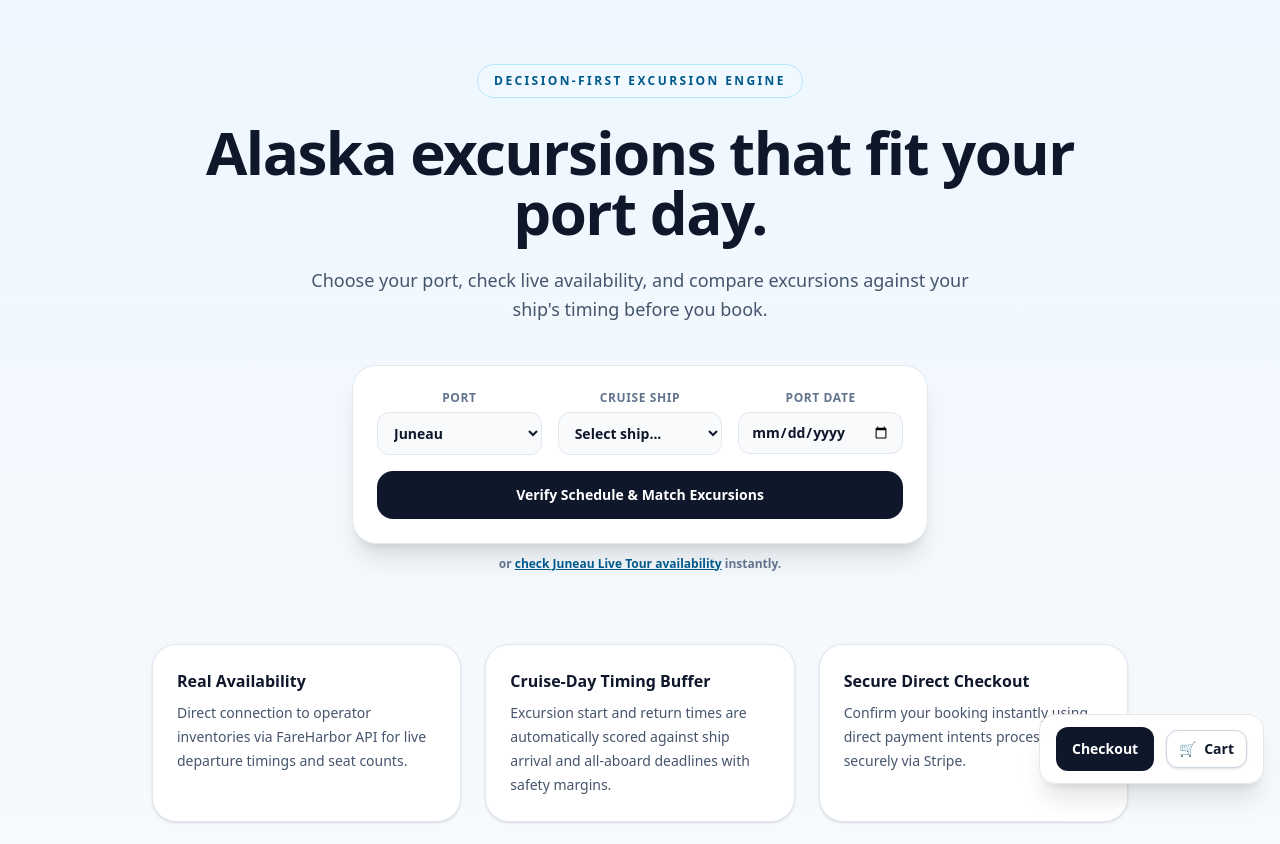
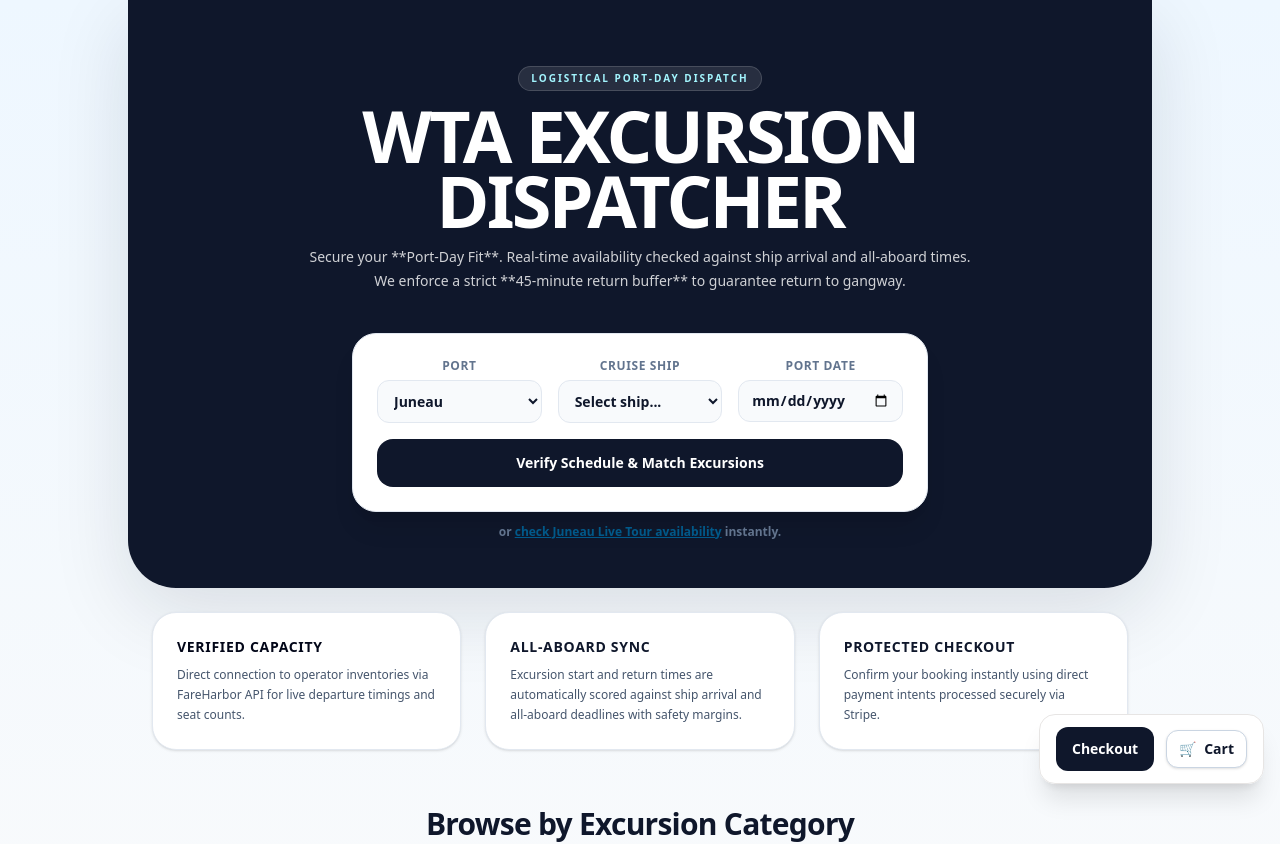
Before and after one commit to erichroeseler123-bot/wta-renderer, a Next.js app: page / in a window 1280 px wide. Shown: the top 844 px of the page. Built offline with nearby package versions, Linux system fonts and the light colour scheme.

Commit message:
feat: implement port dispatcher voice and structural text economy

```diff
--- a/app/categories/[slug]/page.tsx
+++ b/app/categories/[slug]/page.tsx
@@ -249,16 +249,16 @@ export default async function CategoryPage({
       />
 
       {/* Hero section */}
-      <section className="relative bg-slate-900 text-white py-16 px-6 sm:px-8">
+      <section className="relative bg-slate-900 text-white py-12 px-6 sm:px-8">
         <div className="mx-auto max-w-5xl">
-          <div className="inline-flex rounded-full border border-white/15 bg-white/10 px-4 py-2 text-[11px] font-black uppercase tracking-[0.22em] text-cyan-100">
+          <div className="inline-flex rounded-full border border-white/15 bg-white/10 px-3 py-1 text-[10px] font-black uppercase tracking-[0.22em] text-cyan-200">
             {config.title}
           </div>
-          <h1 className="mt-4 text-4xl font-black tracking-tight sm:text-5xl">
+          <h1 className="mt-3 text-3xl font-black tracking-tight sm:text-4xl">
             {config.headline}
           </h1>
-          <p className="mt-4 text-sm leading-7 text-white/80 sm:text-[15px] max-w-3xl">
-            {config.intro}
+          <p className="mt-2 text-sm text-white/80 max-w-2xl">
+            Match {config.title.toLowerCase()} slots to your port day. Real-time availability verified. Strict return buffer rules enforced.
           </p>
         </div>
       </section>
@@ -345,14 +345,14 @@ export default async function CategoryPage({
         {/* Timing Problem Card */}
         <section className="mt-8 rounded-[2rem] border border-slate-200 bg-white p-6 shadow-[0_18px_60px_rgba(15,23,42,0.08)] sm:p-8">
           <h2 className="text-xl font-black tracking-tight text-slate-955 sm:text-2xl">
-            The Port-Day Decision Challenge
+            All-Aboard Sync Mappings
           </h2>
           <p className="mt-4 text-sm leading-7 text-slate-655">
             {config.problem}
           </p>
           <div className="mt-6 rounded-2xl border border-sky-100 bg-sky-50 px-5 py-4">
             <h3 className="text-xs font-black uppercase tracking-[0.16em] text-sky-700">
-              Timing Guidance
+              Dispatcher Buffer Rule
             </h3>
             <p className="mt-2 text-sm leading-6 text-slate-700">
               {config.guidance}
--- a/app/page.tsx
+++ b/app/page.tsx
@@ -24,16 +24,18 @@ export default function HomePage() {
   return (
     <main className="min-h-screen bg-[linear-gradient(180deg,#eef7ff_0%,#f8fafc_42%,#ffffff_100%)] text-slate-900">
       {/* Hero Section */}
-      <section className="mx-auto max-w-5xl px-4 pt-12 pb-8 sm:px-6 sm:pt-16 sm:pb-12 text-center space-y-6">
-        <div className="inline-flex rounded-full border border-sky-200 bg-sky-50 px-4 py-2 text-xs font-black uppercase tracking-[0.2em] text-sky-800">
-          Decision-First Excursion Engine
+      <section className="mx-auto max-w-5xl px-4 pt-12 pb-8 sm:px-6 sm:pt-16 sm:pb-12 text-center space-y-6 bg-slate-900 text-white rounded-b-[3rem] shadow-[0_24px_80px_rgba(15,23,42,0.12)]">
+        <div className="mx-auto max-w-5xl space-y-3">
+          <div className="inline-flex rounded-full border border-white/15 bg-white/10 px-3 py-1 text-[10px] font-black uppercase tracking-[0.2em] text-cyan-200">
+            Logistical Port-Day Dispatch
+          </div>
+          <h1 className="text-4xl font-black uppercase leading-[0.9] tracking-[-0.04em] sm:text-6xl md:text-7xl text-white">
+            WTA Excursion Dispatcher
+          </h1>
+          <p className="text-sm leading-6 text-white/80 max-w-2xl mx-auto">
+            Secure your **Port-Day Fit**. Real-time availability checked against ship arrival and all-aboard times. We enforce a strict **45-minute return buffer** to guarantee return to gangway.
+          </p>
         </div>
-        <h1 className="text-4xl font-black tracking-tight text-slate-900 sm:text-6xl max-w-4xl mx-auto leading-none">
-          Alaska excursions that fit your port day.
-        </h1>
-        <p className="text-base sm:text-lg text-slate-600 max-w-2xl mx-auto leading-relaxed">
-          Choose your port, check live availability, and compare excursions against your ship's timing before you book.
-        </p>
 
         {/* Dynamic Scheduler Form */}
         <div className="pt-4">
@@ -48,20 +50,20 @@ export default function HomePage() {
       <section className="mx-auto max-w-5xl px-4 py-6 sm:px-6">
         <div className="grid gap-6 md:grid-cols-3">
           <div className="rounded-3xl border border-slate-200 bg-white p-6 shadow-sm">
-            <h3 className="text-base font-black text-slate-900">Real Availability</h3>
-            <p className="mt-2 text-sm leading-6 text-slate-600">
+            <h3 className="text-sm font-black text-slate-950 uppercase tracking-wider">Verified Capacity</h3>
+            <p className="mt-2 text-xs leading-5 text-slate-600">
               Direct connection to operator inventories via FareHarbor API for live departure timings and seat counts.
             </p>
           </div>
           <div className="rounded-3xl border border-slate-200 bg-white p-6 shadow-sm">
-            <h3 className="text-base font-black text-slate-900">Cruise-Day Timing Buffer</h3>
-            <p className="mt-2 text-sm leading-6 text-slate-600">
+            <h3 className="text-sm font-black text-slate-955 uppercase tracking-wider">All-Aboard Sync</h3>
+            <p className="mt-2 text-xs leading-5 text-slate-600">
               Excursion start and return times are automatically scored against ship arrival and all-aboard deadlines with safety margins.
             </p>
           </div>
           <div className="rounded-3xl border border-slate-200 bg-white p-6 shadow-sm">
-            <h3 className="text-base font-black text-slate-900">Secure Direct Checkout</h3>
-            <p className="mt-2 text-sm leading-6 text-slate-600">
+            <h3 className="text-sm font-black text-slate-955 uppercase tracking-wider">Protected Checkout</h3>
+            <p className="mt-2 text-xs leading-5 text-slate-600">
               Confirm your booking instantly using direct payment intents processed securely via Stripe.
             </p>
           </div>
--- a/app/ports/[slug]/page.tsx
+++ b/app/ports/[slug]/page.tsx
@@ -200,8 +200,8 @@ export default async function PortPage({
             <h1 className="mt-4 text-4xl font-black tracking-tight sm:text-5xl">
               {portTitle} Shore Excursions
             </h1>
-            <p className="mt-4 text-sm leading-7 text-white/82 sm:text-[15px]">
-              Decision-first excursion routing. Review safety buffers, check live calendars, and match excursions to your ship's schedule in {portTitle}.
+            <p className="mt-2 text-sm text-white/80 max-w-2xl mx-auto">
+              **Port-Day Fit** checks. Real-time availability verified against ship arrival and all-aboard deadlines. Strict **45-minute return buffer** enforced.
             </p>
           </div>
         </section>
@@ -209,28 +209,30 @@ export default async function PortPage({
         {/* Cruise Day timing helper panel */}
         {cruiseShip && shipWindowResolved ? (
           <section className="mt-6 rounded-[2rem] border border-sky-200 bg-sky-50/50 p-6 shadow-sm">
-            <h3 className="text-sm font-black uppercase tracking-wider text-sky-800">
-              Cruise Day Schedule Resolved
+            <h3 className="text-xs font-black uppercase tracking-[0.16em] text-sky-850">
+              All-Aboard Sync Resolved
             </h3>
-            <p className="mt-2 text-sm leading-6 text-slate-700">
-              <strong>{cruiseShip}</strong> is scheduled in {portTitle} from <strong>{shipArrivalResolved}</strong> to <strong>{shipDepartureResolved}</strong> ({shipWindowResolved}).
-              All excursions should depart at least 45 minutes after arrival and return at least 45 minutes before the ship's all-aboard time.
+            <p className="mt-2 text-xs leading-5 text-slate-700">
+              **{cruiseShip}** is scheduled in {portTitle}: **{shipArrivalResolved} - {shipDepartureResolved}** ({shipWindowResolved}).
+              Required return safety margin is **45+ minutes** prior to ship's scheduled all-aboard time.
             </p>
           </section>
         ) : (
           <section className="mt-6 rounded-[2rem] border border-slate-200 bg-slate-50 p-6 shadow-sm">
-            <h3 className="text-sm font-black uppercase tracking-wider text-slate-700">
-              Confirm Your Ship Timing
+            <h3 className="text-xs font-black uppercase tracking-[0.16em] text-slate-700">
+              All-Aboard Sync Required
             </h3>
-            <p className="mt-2 text-sm leading-6 text-slate-600">
-              Enter or confirm your ship timing before relying on this fit. Excursions should leave a 45-minute return buffer before your ship's all-aboard time. You can browse specific timing guidelines for ships like the <Link href="/ships/celebrity-edge" className="font-bold underline">Celebrity Edge</Link> or <Link href="/ships/norwegian-bliss" className="font-bold underline">Norwegian Bliss</Link> in our <Link href="/ships" className="font-bold underline">cruise ship planners directory</Link>.
+            <p className="mt-2 text-xs leading-5 text-slate-600">
+              Confirm ship timings to calculate **Port-Day Fit**. Excursions must leave a **45-minute return buffer** before ship's all-aboard time. Read ship-specific guides for <Link href="/ships/celebrity-edge" className="font-bold underline">Celebrity Edge</Link> or <Link href="/ships/norwegian-bliss" className="font-bold underline">Norwegian Bliss</Link> in our <Link href="/ships" className="font-bold underline">planners directory</Link>.
             </p>
           </section>
-        )}        {/* Juneau Excursion Categories */}
+        )}
+
+        {/* Juneau Excursion Categories */}
         {slug === "juneau" && (
           <section className="mt-8">
             <div className="border-b border-slate-200 pb-3">
-              <h2 className="text-2xl font-black tracking-tight text-slate-950">Excursion Categories in Juneau</h2>
+              <h2 className="text-2xl font-black tracking-tight text-slate-955">Excursion Categories in Juneau</h2>
             </div>
             <div className="mt-6 grid gap-4 sm:grid-cols-2 lg:grid-cols-3">
               <Link
@@ -282,10 +284,10 @@ export default async function PortPage({
         {/* Live Tour Offerings or Honest Fallback */}
         <section className="mt-8 space-y-6">
           <div className="border-b border-slate-200 pb-3 flex justify-between items-center">
-            <h2 className="text-2xl font-black tracking-tight text-slate-950">Live Shore Excursions</h2>
+            <h2 className="text-2xl font-black tracking-tight text-slate-955">Live Shore Excursions</h2>
             {hasLiveTours && (
               <span className="rounded bg-sky-100 px-2 py-1 text-[10px] font-black uppercase tracking-wider text-sky-800">
-                Live Availability
+                Verified Capacity
               </span>
             )}
           </div>
@@ -310,10 +312,27 @@ export default async function PortPage({
                     </div>
                     <div className="p-6 space-y-4 flex-grow flex flex-col justify-between">
                       <div className="space-y-2">
-                        <span className="text-[10px] font-bold uppercase tracking-wider text-slate-500 block">
-                          {tour.category || "Juneau Excursion"}
-                        </span>
+                        <div className="flex justify-between items-center">
+                          <span className="text-[10px] font-black uppercase tracking-wider text-slate-500 block">
+                            {tour.category || "Juneau Excursion"}
+                          </span>
+                          <span className="rounded bg-sky-50 px-1.5 py-0.5 text-[9px] font-bold text-sky-850">
+                            Verified Capacity
+                          </span>
+                        </div>
                         <h3 className="text-xl font-black tracking-tight text-slate-900">{tour.title}</h3>
+
+                        <div className="grid grid-cols-2 gap-2 py-2 text-[11px] border-y border-slate-100 my-2">
+                          <div>
+                            <span className="text-slate-500 block">Duration</span>
+                            <span className="font-black text-slate-900">Check detail</span>
+                          </div>
+                          <div>
+                            <span className="text-slate-500 block">Safety Buffer</span>
+                            <span className="font-black text-rose-800">45+ min required</span>
+                          </div>
+                        </div>
+
                         <p className="text-xs text-slate-600 line-clamp-3">{tour.description}</p>
                       </div>
                       {tour.timingStatus !== "unknown" && (
--- a/app/ships/[slug]/page.tsx
+++ b/app/ships/[slug]/page.tsx
@@ -228,8 +228,8 @@ export default async function ShipSlugPage({
           <h1 className="mt-3 text-3xl font-black tracking-tight sm:text-4xl">
             {config.name} Alaska Excursion Planner
           </h1>
-          <p className="mt-2 text-sm text-white/80 max-w-3xl">
-            Start with your port window, then choose excursions that leave enough return buffer.
+          <p className="mt-2 text-sm text-white/80 max-w-2xl">
+            Match excursions to your ship's docking slots. Strict return safety buffers enforced for all bookings.
           </p>
           <div className="mt-6 flex flex-wrap gap-3">
             <Link
```
Also changed, not shown: app/guides/[slug]/page.tsx (+6 -6 lines), app/ports/page.tsx (+8 -8 lines).
